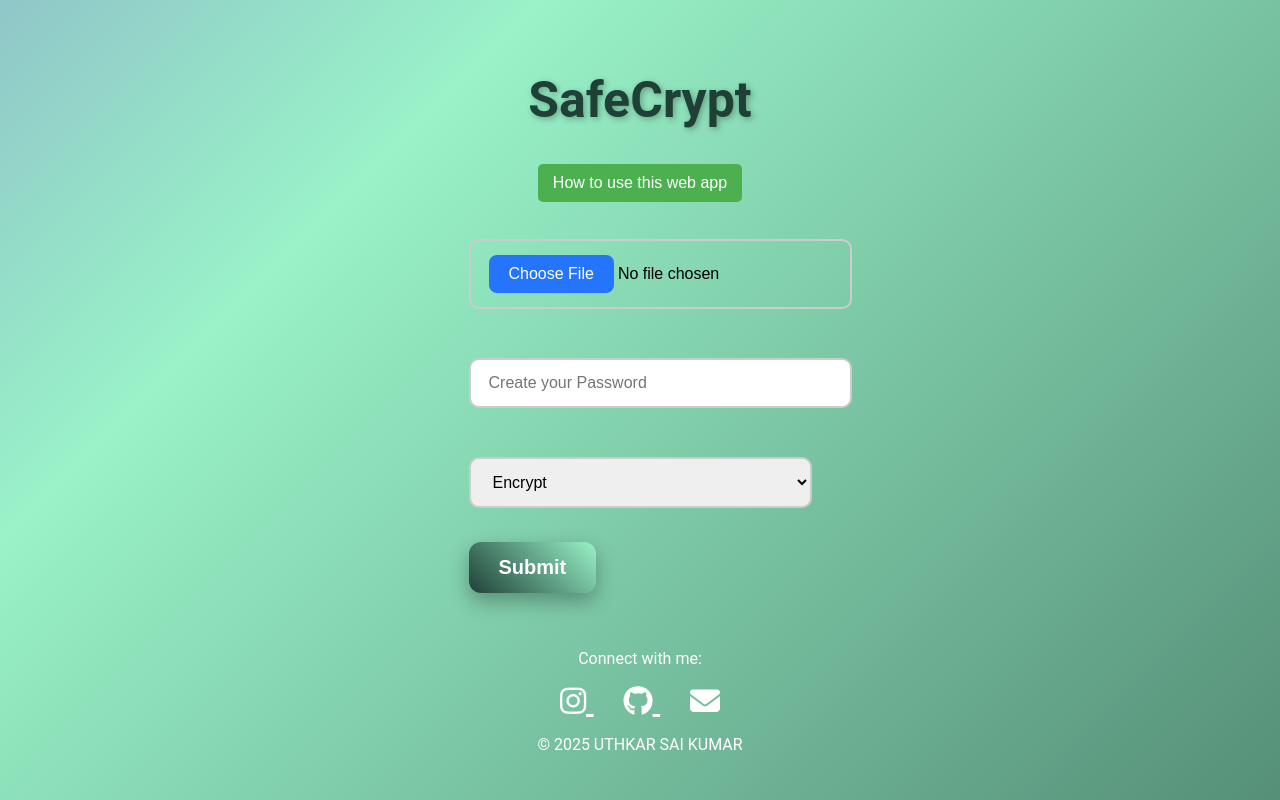
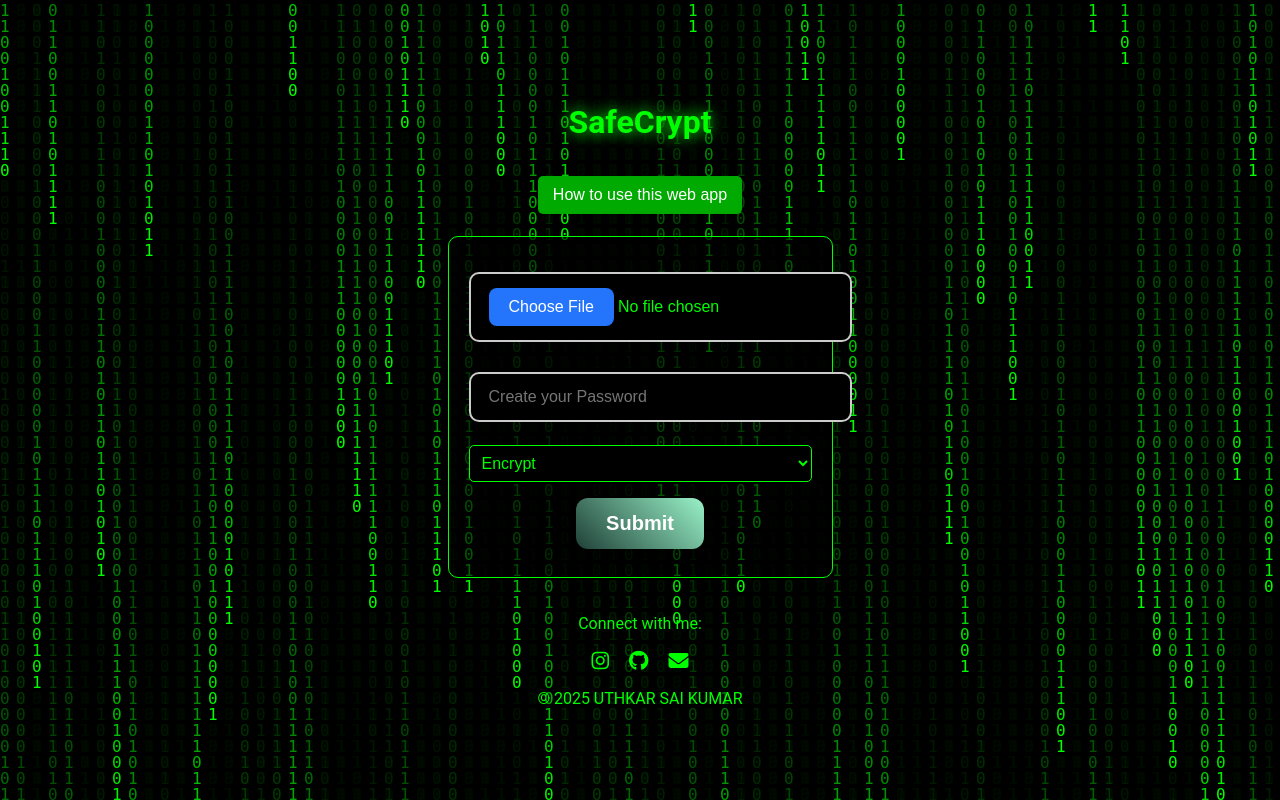
Before and after one commit to UTHKARSAI/safecrypt, a Flask app: page / in a window 1280 px wide. Run offline with Flask 3, Linux system fonts and the light colour scheme.

Commit message:
Enhance index.html with new styles and animations
Updated styles and structure for improved UI and animation effects.

```diff
--- a/templates/index.html
+++ b/templates/index.html
@@ -4,14 +4,57 @@
     <title>SafeCrypt Web</title>
 
     <!-- Font Awesome v6 -->
-    <link rel="stylesheet" href="https://cdnjs.cloudflare.com/ajax/libs/font-awesome/6.5.0/css/all.min.css" integrity="sha512-...YOUR_HASH..." crossorigin="anonymous" referrerpolicy="no-referrer" />
+    <link rel="stylesheet" href="https://cdnjs.cloudflare.com/ajax/libs/font-awesome/6.5.0/css/all.min.css" crossorigin="anonymous" referrerpolicy="no-referrer" />
 
     <link rel="stylesheet" href="{{ url_for('static', filename='css/style.css') }}">
 
     <style>
-        /* Button Styling with Animation */
+        /* ==== BACKGROUND ANIMATION ==== */
+        body {
+            font-family: 'Montserrat', 'Roboto', sans-serif;
+            background: linear-gradient(-45deg, #000000, #003300);
+            background-size: 400% 400%;
+            animation: gradientBG 15s ease infinite;
+            min-height: 100vh;
+            display: flex;
+            flex-direction: column;
+            justify-content: center;
+            align-items: center;
+            margin: 0;
+            overflow: hidden;
+            color: #00ff00;
+        }
+
+        @keyframes gradientBG {
+            0% { background-position: 0% 50%; }
+            50% { background-position: 100% 50%; }
+            100% { background-position: 0% 50%; }
+        }
+
+        canvas {
+            position: fixed;
+            top: 0;
+            left: 0;
+            width: 100%;
+            height: 100%;
+            z-index: 0;
+            background: transparent;
+        }
+
+        h2, form, footer, #howToUseBtn, #howToUseBox {
+            position: relative;
+            z-index: 1;
+        }
+
+        h2 {
+            font-size: 2em;
+            color: #00ff00;
+            text-shadow: 0 0 15px #00ff00;
+        }
+
+        /* ==== BUTTON STYLE ==== */
         #howToUseBtn {
-            background-color: #4CAF50;
+            background-color: #00aa00;
             color: white;
             padding: 10px 15px;
             border: none;
@@ -23,7 +66,7 @@
         }
 
         #howToUseBtn:hover {
-            background-color: #45a049;
+            background-color: #00cc00;
             transform: scale(1.05);
         }
 
@@ -31,23 +74,68 @@
             transform: scale(0.97);
         }
 
-        /* Instruction Box with Animation */
+        /* ==== INSTRUCTIONS BOX ==== */
         #howToUseBox {
             overflow: hidden;
             max-height: 0;
             opacity: 0;
             transition: max-height 0.5s ease, opacity 0.5s ease;
-            border: 1px solid #ccc;
+            border: 1px solid #00ff00;
             padding: 0 15px;
-            background-color: #f9f9f9;
+            background-color: rgba(0, 0, 0, 0.7);
+            color: #00ff00;
             margin-top: 10px;
             border-radius: 5px;
         }
 
         #howToUseBox.show {
-            max-height: 300px; /* Adjust if your content is longer */
+            max-height: 300px;
             opacity: 1;
             padding: 15px;
+        }
+
+        form {
+            background-color: rgba(0, 0, 0, 0.6);
+            padding: 20px;
+            border-radius: 10px;
+            border: 1px solid #00ff00;
+            text-align: center;
+            color: #00ff00;
+        }
+
+        input, select {
+            padding: 8px;
+            margin: 8px 0;
+            border-radius: 5px;
+            border: 1px solid #00ff00;
+            background-color: black;
+            color: #00ff00;
+        }
+
+        input[type="submit"] {
+            background-color: #00aa00;
+            cursor: pointer;
+            transition: 0.3s;
+        }
+
+        input[type="submit"]:hover {
+            background-color: #00cc00;
+        }
+
+        footer {
+            text-align: center;
+            margin-top: 20px;
+            color: #00ff00;
+        }
+
+        footer a {
+            color: #00ff00;
+            margin: 0 8px;
+            font-size: 20px;
+        }
+
+        footer a:hover {
+            color: #00cc00;
         }
     </style>
 
@@ -59,6 +147,8 @@
     </script>
 </head>
 <body>
+    <canvas id="matrix"></canvas>
+
     <h2>SafeCrypt</h2>
 
     <button id="howToUseBtn" onclick="toggleInstructions()">How to use this web app</button>
@@ -66,35 +156,66 @@
         <p>
             1. <strong>Select a file</strong> you want to encrypt or decrypt.<br>
             2. <strong>Create a password</strong> (used for both encryption and decryption).<br>
-            3. Choose <strong>Encrypt</strong> or <strong>Decrypt</strong> from the dropdown.<br>
+            3. Choose <strong>Encrypt</strong> or <strong>Decrypt</strong>.<br>
             4. Click <strong>Submit</strong>.<br><br>
-            <em>Note:</em> Encrypted files will not open unless decrypted with the <strong>exact same password</strong>.
+            <em>Note:</em> Encrypted files will only open with the <strong>exact same password</strong>.
         </p>
     </div>
 
     <form method="POST" enctype="multipart/form-data">
-        <input type="file" name="file" required><br><br>
-        <input type="password" name="password" placeholder="Create your Password" required><br><br>
+        <input type="file" name="file" required><br>
+        <input type="password" name="password" placeholder="Create your Password" required><br>
         <select name="action">
             <option value="encrypt">Encrypt</option>
             <option value="decrypt">Decrypt</option>
-        </select><br><br>
+        </select><br>
         <input type="submit" value="Submit">
     </form>
 
     <footer>
         <p>Connect with me:</p>
-        <a href="https://www.instagram.com/saikumar_uthkar/" target="_blank">
-            <i class="fab fa-instagram"></i>
-        </a>
-        <a href="https://github.com/UTHKARSAI" target="_blank">
-            <i class="fab fa-github"></i>
-        </a>
-        <a href="mailto:uthkarsai@gmail.com" target="_blank" title="Email Me">
-            <i class="fas fa-envelope"></i>
-        </a>
-
+        <a href="https://www.instagram.com/saikumar_uthkar/" target="_blank"><i class="fab fa-instagram"></i></a>
+        <a href="https://github.com/UTHKARSAI" target="_blank"><i class="fab fa-github"></i></a>
+        <a href="mailto:uthkarsai@gmail.com" target="_blank"><i class="fas fa-envelope"></i></a>
         <p>&copy; 2025 UTHKAR SAI KUMAR</p>
     </footer>
+
+    <script>
+        // ==== MATRIX BINARY BACKGROUND ====
+        const canvas = document.getElementById('matrix');
+        const ctx = canvas.getContext('2d');
+
+        canvas.width = window.innerWidth;
+        canvas.height = window.innerHeight;
+
+        const binary = '01';
+        const fontSize = 16;
+        const columns = canvas.width / fontSize;
+        const drops = Array(Math.floor(columns)).fill(1);
+
+        function draw() {
+            ctx.fillStyle = 'rgba(0, 0, 0, 0.05)';
+            ctx.fillRect(0, 0, canvas.width, canvas.height);
+            ctx.fillStyle = '#00FF00';
+            ctx.font = fontSize + 'px monospace';
+
+            for (let i = 0; i < drops.length; i++) {
+                const text = binary.charAt(Math.floor(Math.random() * binary.length));
+                ctx.fillText(text, i * fontSize, drops[i] * fontSize);
+
+                if (drops[i] * fontSize > canvas.height && Math.random() > 0.975) {
+                    drops[i] = 0;
+                }
+                drops[i]++;
+            }
+        }
+        setInterval(draw, 33);
+
+        // Resize canvas when window size changes
+        window.addEventListener('resize', () => {
+            canvas.width = window.innerWidth;
+            canvas.height = window.innerHeight;
+        });
+    </script>
 </body>
 </html>
```
